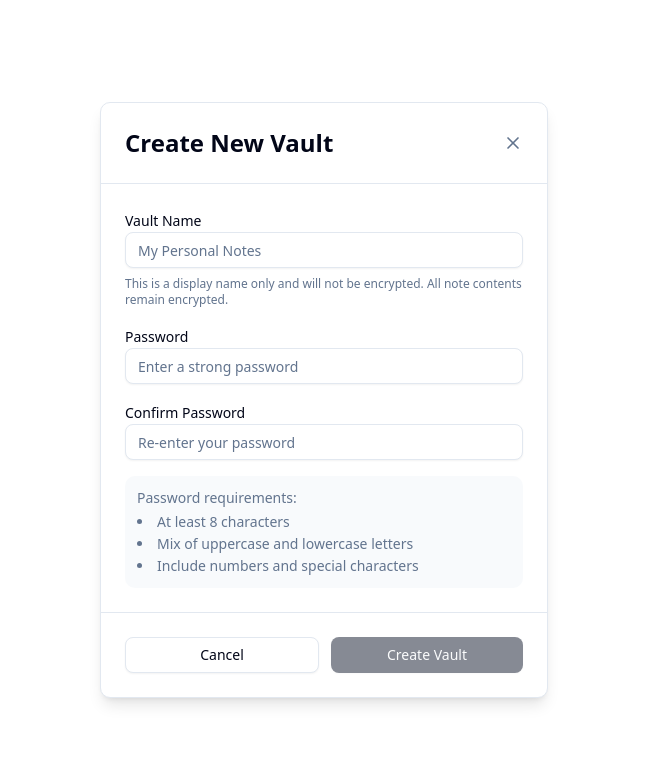
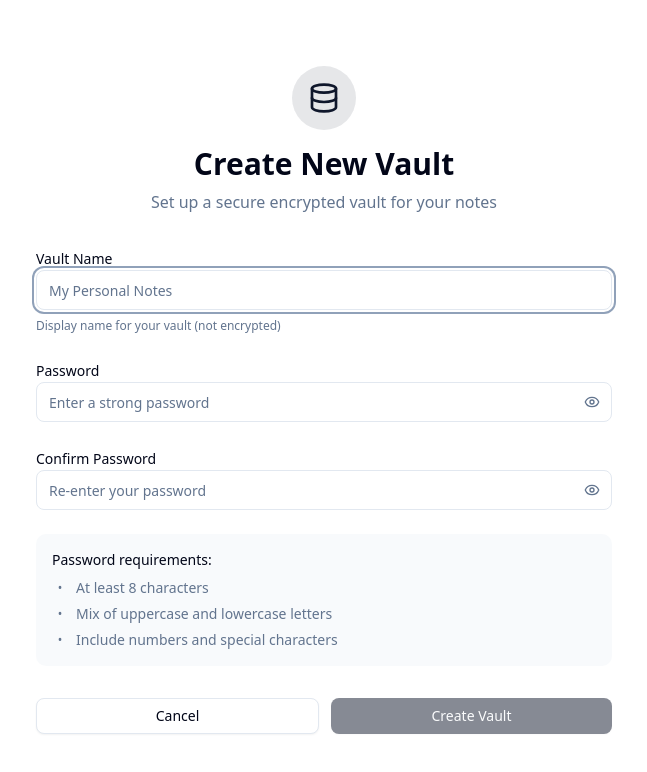
Before and after one commit to common-gull/gull-notes, a SvelteKit app in the folder app/: page /vault/create in a window 1280 px wide. Shown: the top 772 px of the page, without its empty margins (316-963 px from the left). Built offline with nearby package versions, Linux system fonts and the light colour scheme.

Commit message:
feat: enhance vault creation UI

```diff
--- a/app/src/routes/vault/create/+page.svelte
+++ b/app/src/routes/vault/create/+page.svelte
@@ -1,34 +1,259 @@
 <script lang="ts">
 	import { goto } from '$app/navigation';
-	import CreateVaultDialog from '$lib/components/CreateVaultDialog.svelte';
+	import { createVault } from '$lib/services/vaults';
 	import { activateVault } from '$lib/stores/vault';
 	import { setupDatabaseHooks } from '$lib/stores/notes';
+	import { openDatabase } from '$lib/db';
 	import type { NotesDatabase } from '$lib/db';
+	import Button from '$lib/components/ui/button/button.svelte';
+	import { DatabaseIcon, CheckIcon, XIcon, EyeIcon, EyeOffIcon } from 'lucide-svelte';
 
-	async function handleVaultCreated(vaultId: string, db: NotesDatabase) {
-		// Get vault metadata to extract name and created date
+	let vaultName = $state('');
+	let password = $state('');
+	let confirmPassword = $state('');
+	let showPassword = $state(false);
+	let showConfirmPassword = $state(false);
+	let creating = $state(false);
+	let error = $state<string | null>(null);
+	let vaultNameInput: HTMLInputElement | null = $state(null);
+
+	$effect(() => {
+		// Auto-focus vault name input when component mounts
+		if (vaultNameInput) {
+			vaultNameInput.focus();
+		}
+	});
+
+	// Password strength calculation
+	let passwordStrength = $derived.by(() => {
+		if (!password) return { score: 0, label: '', color: '' };
+
+		let score = 0;
+		if (password.length >= 8) score++;
+		if (password.length >= 12) score++;
+		if (/[a-z]/.test(password) && /[A-Z]/.test(password)) score++;
+		if (/\d/.test(password)) score++;
+		if (/[^a-zA-Z0-9]/.test(password)) score++;
+
+		if (score <= 1) return { score, label: 'Weak', color: 'text-destructive' };
+		if (score <= 3) return { score, label: 'Fair', color: 'text-yellow-500' };
+		if (score <= 4) return { score, label: 'Good', color: 'text-blue-500' };
+		return { score, label: 'Strong', color: 'text-green-500' };
+	});
+
+	let isValid = $derived(
+		vaultName.trim().length > 0 &&
+		password.length >= 8 &&
+		password === confirmPassword
+	);
+
+	async function handleCreate() {
+		if (!isValid) return;
+
+		creating = true;
+		error = null;
+
+		try {
+			const vaultId = await createVault(vaultName.trim(), password);
+			const db = openDatabase(vaultId);
+
+			// Get vault metadata
 			const { getVaultMetadata } = await import('$lib/services/vaults');
 			const metadata = await getVaultMetadata(vaultId);
 
 			if (!metadata) {
-			console.error('Failed to get vault metadata');
-			await goto('/');
-			return;
+				throw new Error('Failed to get vault metadata');
 			}
 
 			// Activate vault in store
 			activateVault(vaultId, metadata.name, metadata.createdAt, db);
 
-		// Set up database hooks (activeDatabase is set automatically via store subscription)
+			// Set up database hooks
 			setupDatabaseHooks(db);
 
 			// Navigate to vault
 			await goto('/vault');
+		} catch (err) {
+			console.error('Failed to create vault:', err);
+			error = err instanceof Error ? err.message : 'Failed to create vault';
+			creating = false;
+		}
 	}
 
 	async function handleCancel() {
 		await goto('/');
 	}
+
+	function handleKeydown(e: KeyboardEvent) {
+		if (e.key === 'Enter' && isValid && !creating) {
+			handleCreate();
+		}
+	}
+
+	function togglePasswordVisibility() {
+		showPassword = !showPassword;
+	}
+
+	function toggleConfirmPasswordVisibility() {
+		showConfirmPassword = !showConfirmPassword;
+	}
 </script>
 
-<CreateVaultDialog onCreated={handleVaultCreated} onCancel={handleCancel} />
+<div class="fixed inset-0 z-50 bg-background flex items-center justify-center p-4">
+	<div class="w-full max-w-xl">
+		<div class="text-center mb-8">
+			<div class="inline-flex items-center justify-center w-16 h-16 bg-primary/10 rounded-full mb-4">
+				<DatabaseIcon class="w-8 h-8 text-primary" />
+			</div>
+			<h1 class="text-3xl font-bold mb-2">Create New Vault</h1>
+			<p class="text-muted-foreground">
+				Set up a secure encrypted vault for your notes
+			</p>
+		</div>
+
+		<div class="space-y-6">
+			{#if error}
+				<div class="bg-destructive/10 text-destructive rounded-lg p-3 text-sm">
+					{error}
+				</div>
+			{/if}
+
+			<div class="space-y-2">
+				<label for="vault-name" class="text-sm font-medium">Vault Name</label>
+				<input
+					id="vault-name"
+					bind:this={vaultNameInput}
+					bind:value={vaultName}
+					onkeydown={handleKeydown}
+					placeholder="My Personal Notes"
+					disabled={creating}
+					class="flex h-10 w-full rounded-md border border-input bg-background px-3 py-2 text-base ring-offset-background file:border-0 file:bg-transparent file:text-sm file:font-medium file:text-foreground placeholder:text-muted-foreground focus-visible:outline-none focus-visible:ring-2 focus-visible:ring-ring focus-visible:ring-offset-2 disabled:cursor-not-allowed disabled:opacity-50 md:text-sm"
+				/>
+				<p class="text-xs text-muted-foreground">
+					Display name for your vault (not encrypted)
+				</p>
+			</div>
+
+			<div class="space-y-2">
+				<label for="password" class="text-sm font-medium">Password</label>
+				<div class="relative">
+					<input
+						id="password"
+						type={showPassword ? 'text' : 'password'}
+						bind:value={password}
+						onkeydown={handleKeydown}
+						placeholder="Enter a strong password"
+						disabled={creating}
+						class="flex h-10 w-full rounded-md border border-input bg-background px-3 py-2 text-base ring-offset-background file:border-0 file:bg-transparent file:text-sm file:font-medium file:text-foreground placeholder:text-muted-foreground focus-visible:outline-none focus-visible:ring-2 focus-visible:ring-ring focus-visible:ring-offset-2 disabled:cursor-not-allowed disabled:opacity-50 md:text-sm pr-10"
+					/>
+					<button
+						type="button"
+						onclick={togglePasswordVisibility}
+						class="absolute right-3 top-1/2 -translate-y-1/2 text-muted-foreground hover:text-foreground transition-colors"
+						tabindex="-1"
+					>
+						{#if showPassword}
+							<EyeOffIcon class="w-4 h-4" />
+						{:else}
+							<EyeIcon class="w-4 h-4" />
+						{/if}
+					</button>
+				</div>
+				{#if password}
+					<div class="flex items-center gap-2 text-sm">
+						<div class="flex-1 bg-muted rounded-full h-2 overflow-hidden">
+							<div
+								class="h-full bg-primary transition-all duration-300"
+								style="width: {(passwordStrength.score / 5) * 100}%"
+							></div>
+						</div>
+						<span class={passwordStrength.color}>{passwordStrength.label}</span>
+					</div>
+				{/if}
+			</div>
+
+			<div class="space-y-2">
+				<label for="confirm-password" class="text-sm font-medium">Confirm Password</label>
+				<div class="relative">
+					<input
+						id="confirm-password"
+						type={showConfirmPassword ? 'text' : 'password'}
+						bind:value={confirmPassword}
+						onkeydown={handleKeydown}
+						placeholder="Re-enter your password"
+						disabled={creating}
+						class="flex h-10 w-full rounded-md border border-input bg-background px-3 py-2 text-base ring-offset-background file:border-0 file:bg-transparent file:text-sm file:font-medium file:text-foreground placeholder:text-muted-foreground focus-visible:outline-none focus-visible:ring-2 focus-visible:ring-ring focus-visible:ring-offset-2 disabled:cursor-not-allowed disabled:opacity-50 md:text-sm pr-10"
+					/>
+					<button
+						type="button"
+						onclick={toggleConfirmPasswordVisibility}
+						class="absolute right-3 top-1/2 -translate-y-1/2 text-muted-foreground hover:text-foreground transition-colors"
+						tabindex="-1"
+					>
+						{#if showConfirmPassword}
+							<EyeOffIcon class="w-4 h-4" />
+						{:else}
+							<EyeIcon class="w-4 h-4" />
+						{/if}
+					</button>
+				</div>
+				{#if confirmPassword && password !== confirmPassword}
+					<p class="text-sm text-destructive flex items-center gap-1">
+						<XIcon class="w-3 h-3" />
+						Passwords do not match
+					</p>
+				{:else if confirmPassword && password === confirmPassword}
+					<p class="text-sm text-green-500 flex items-center gap-1">
+						<CheckIcon class="w-3 h-3" />
+						Passwords match
+					</p>
+				{/if}
+			</div>
+
+			<div class="bg-muted/50 rounded-lg p-4 text-sm">
+				<p class="font-medium mb-2">Password requirements:</p>
+				<ul class="space-y-1.5">
+					<li class="flex items-center gap-2 {password.length >= 8 ? 'text-green-500' : 'text-muted-foreground'}">
+						{#if password.length >= 8}
+							<CheckIcon class="w-4 h-4" />
+						{:else}
+							<span class="w-4 h-4 flex items-center justify-center text-xs">•</span>
+						{/if}
+						At least 8 characters
+					</li>
+					<li class="flex items-center gap-2 text-muted-foreground">
+						<span class="w-4 h-4 flex items-center justify-center text-xs">•</span>
+						Mix of uppercase and lowercase letters
+					</li>
+					<li class="flex items-center gap-2 text-muted-foreground">
+						<span class="w-4 h-4 flex items-center justify-center text-xs">•</span>
+						Include numbers and special characters
+					</li>
+				</ul>
+			</div>
+
+			<div class="flex gap-3 pt-2">
+				<Button
+					onclick={handleCancel}
+					variant="outline"
+					class="flex-1"
+					disabled={creating}
+				>
+					Cancel
+				</Button>
+				<Button
+					onclick={handleCreate}
+					class="flex-1"
+					disabled={!isValid || creating}
+				>
+					{#if creating}
+						<span class="inline-block animate-spin rounded-full h-4 w-4 border-b-2 border-background mr-2"></span>
+						Creating...
+					{:else}
+						Create Vault
+					{/if}
+				</Button>
+			</div>
+		</div>
+	</div>
+</div>
```
Lines whose indentation alone changed are shown as unchanged.
